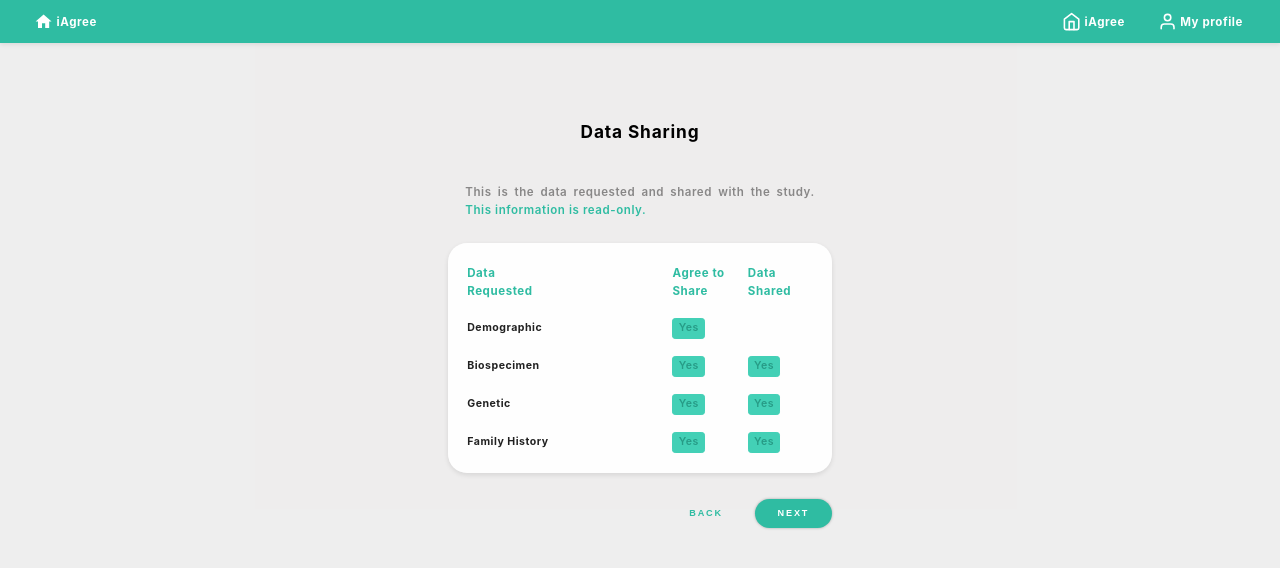
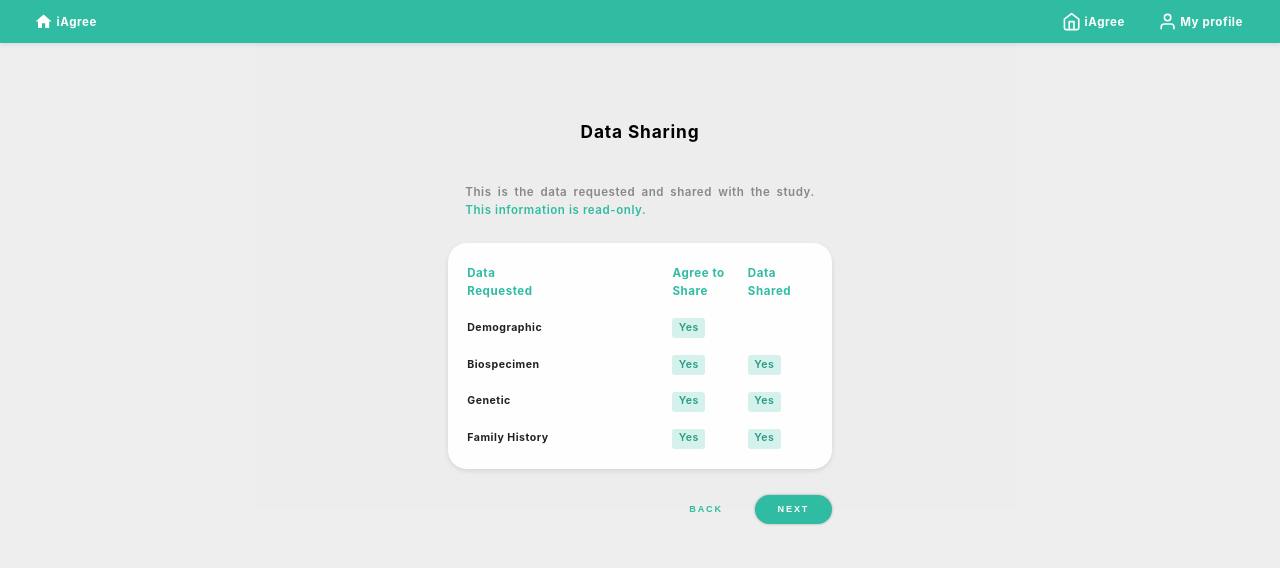
Before and after one commit to huzhx/baseline-preference, a React (Create React App) app: page /data-sharing-review in a window 1280 px wide. Shown: the top 568 px of the page. Built offline with nearby package versions, Linux system fonts and the light colour scheme.

Commit message:
adjust label color

```diff
--- a/src/DataSharingElement.module.css
+++ b/src/DataSharingElement.module.css
@@ -34,8 +34,7 @@
   justify-self: flex-start;
   color: var(--primary-color-dark);
   border-radius: 0.3em;
-  border: 0.125em solid var(--primary-color-light);
   font-weight: 600;
-  padding: 0.1em 0.5em;
-  background-color: var(--primary-color-light);
+  padding: 0.15em 0.6em;
+  background-color: var(--background-color-primary);
 }
```
